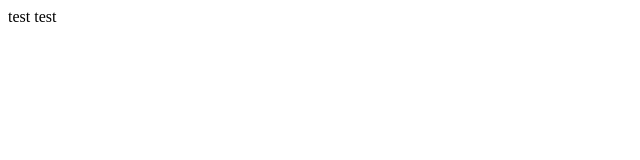
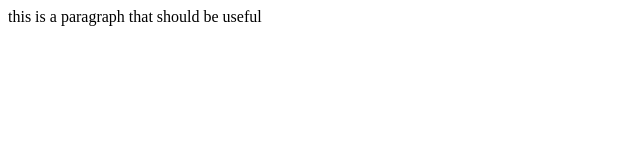
Before and after one commit to oussama921/demo, a plain HTML site: page index.html in a window 1280 px wide. Shown: the whole page, without its empty margins (0-640 px from the left). Drawn offline with Linux system fonts and the light colour scheme.

Commit message:
changed the index

```diff
--- a/index.html
+++ b/index.html
@@ -5,6 +5,6 @@
         </title>
     </head>
     <body>
-        test test
+        <p>this is a paragraph that should be useful</p>
     </body>
 </html>
```
